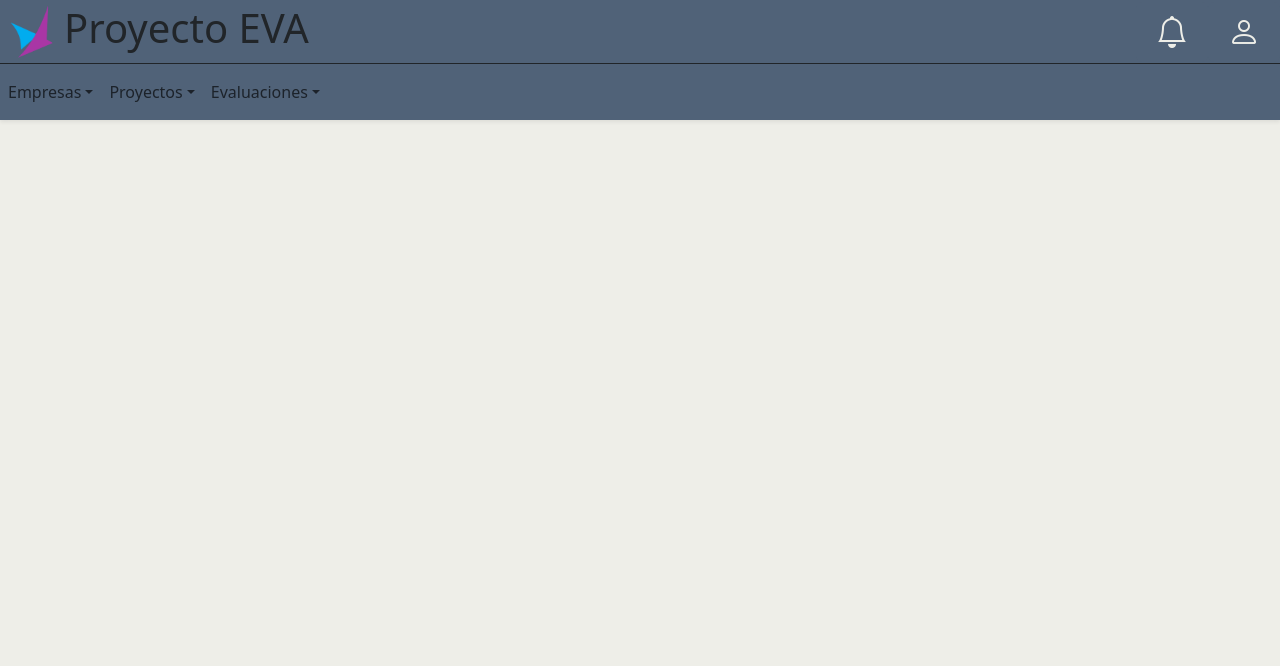
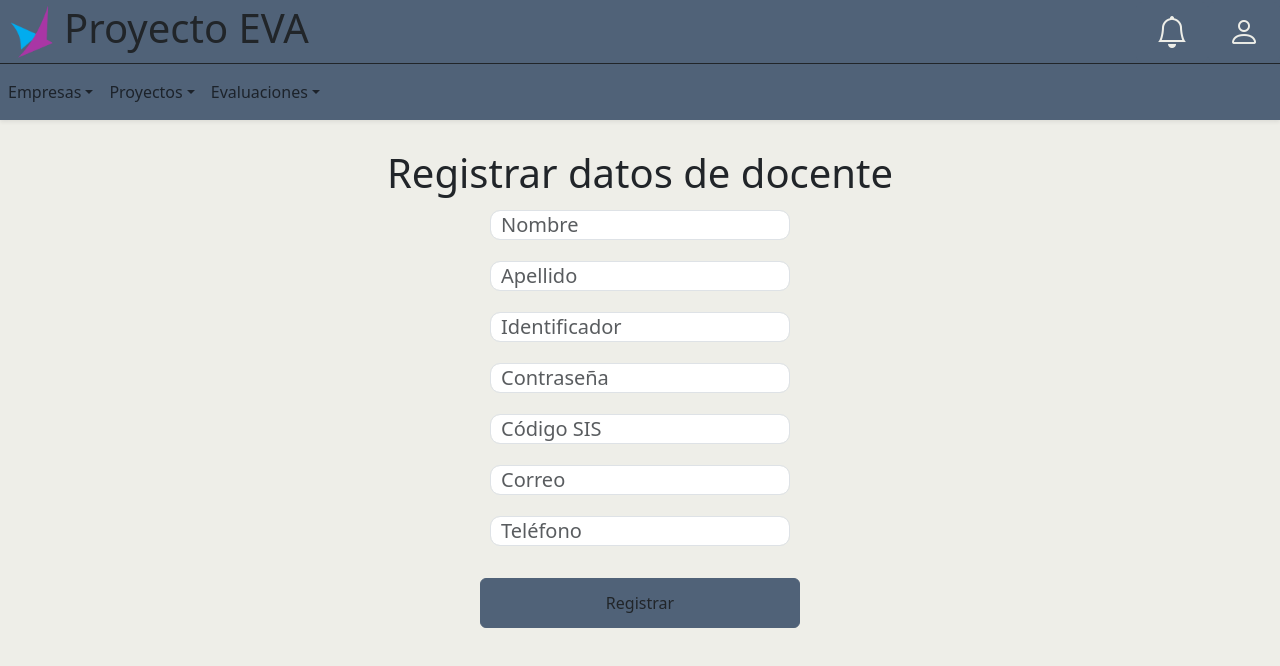
Before and after one commit to vetdy/proyectoeval-issafot, a React (Vite) app in the folder frontend/: page /registrar/docente in a window 1280 px wide. Shown: the top 666 px of the page. Built offline with nearby package versions, Linux system fonts and the light colour scheme.

Commit message:
Agregando correo, codiSIS, corre

```diff
--- a/frontend/src/App.jsx
+++ b/frontend/src/App.jsx
@@ -4,6 +4,7 @@ import menusRutas from "@src/config/menusRutas"
 import Navbar from "@src/componentes/navegacion/Navbar"
 import RegistroEmpresa from "@src/paginas/RegistroEmpresa"
 import RegistroDocente from "@src/paginas/RegistroDocente"
+import EmpresasRegistradas from "@src/paginas/EmpresasRegistradas"
 
 function App() {
 
@@ -13,7 +14,8 @@ function App() {
             <Navbar menuReferencia={menusRutas.estudiante}></Navbar>
             <Routes>
                 <Route path="/mi-empresa/registro" element={<RegistroEmpresa />}></Route>
-                <Route path="/RegistroDocente" element={<RegistroDocente />}></Route>
+                <Route path="/registrar/docente" element={<RegistroDocente />}></Route>
+                <Route path="/em-registradas/EmpresasRegistradas" element={<EmpresasRegistradas />}></Route>
 
             </Routes>
 
--- a/frontend/src/config/menusRutas.js
+++ b/frontend/src/config/menusRutas.js
@@ -21,7 +21,7 @@ const docente = {
 const estudiante = {
     "Empresas":{
         "Mi empresa": "/mi-empresa/registro",
-        "Empresas Registradas": "/empresas",
+        "Empresas Registradas": "/em-registradas/EmpresasRegistradas",
     },
     "Proyectos":{
         "Catálogo": "/proyectos/catalogo",
@@ -32,11 +32,12 @@ const estudiante = {
         "Planillas de Seguimiento": "/mis-planillas",
         "Registrar Evaluación": "/nueva-evaluacion",
     },
+
 }
 
 const administrador = {
     "Usuarios":{
-        "Gestionar Usuarios": "/gestion/usuarios",
+        "Gestionar Usuarios": "/registrar/docente",
         "Crear Notificaciones": "/gestion/notificaciones",
     },
 }
--- /dev/null
+++ b/frontend/src/paginas/EmpresasRegistradas.jsx
@@ -0,0 +1,8 @@
+function EmpresasRegistradas(){
+    return(
+        <div>Empresa 1 </div>
+
+    );
+}
+
+export default EmpresasRegistradas
--- a/frontend/src/paginas/RegistroDocente.jsx
+++ b/frontend/src/paginas/RegistroDocente.jsx
@@ -5,7 +5,9 @@ function App() {
   const [apellido, setApellido] = useState("");
   const [identificador, setIdentificador] = useState("");
   const [contrasenia, setContrasenia] = useState("");
-
+  const [Codigosis, setCodigosis] = useState("");
+  const [Correo, setCorreo] = useState("");
+  const [Telefono, setTelefono] = useState("");
 
   const [mensaje, setMensaje] = useState(null);
   const [tipoMensaje, setTipoMensaje] = useState(null);
@@ -25,36 +27,69 @@ function App() {
   return (
     <div className="App container mt-4">
       <div className="datos form-group">
-        <label >Registrar datos de docente </label>
-        <label>Nombre:
+       <h1> <label >Registrar datos de docente </label></h1>
+        <label>
           <input
+
             className="form-control mb-3"
             onChange={(event) => setNombre(event.target.value)}
             type="text"
+            placeholder='Nombre'
           />
         </label>
 
-        <label>Apellido:
+        <label>
           <input
+
             className="form-control mb-3"
             onChange={(event) => setApellido(event.target.value)}
             type="text"
+            placeholder='Apellido'
           />
         </label>
 
-        <label>Identificador:
+        <label>
           <input
             className="form-control mb-3"
             onChange={(event) => setIdentificador(event.target.value)}
             type="text"
+            placeholder='Identificador'
           />
         </label>
 
-        <label>Contraseña:
+        <label>
           <input
             className="form-control mb-3"
             onChange={(event) => setContrasenia(event.target.value)}
             type="password"
+            placeholder='Contraseña'
+          />
+        </label>
+
+        <label>
+          <input
+            className="form-control mb-3"
+            onChange={(event) => setCodigosis(event.target.value)}
+            type="text"
+            placeholder='Código SIS'
+          />
+        </label>
+
+        <label>
+          <input
+            className="form-control mb-3"
+            onChange={(event) => setCorreo(event.target.value)}
+            type="text"
+            placeholder='Correo'
+          />
+        </label>
+
+        <label>
+          <input
+            className="form-control mb-3"
+            onChange={(event) => setTelefono(event.target.value)}
+            type="text"
+            placeholder='Teléfono'
           />
         </label>
 
--- a/frontend/src/paginas/RegistroEmpresa.jsx
+++ b/frontend/src/paginas/RegistroEmpresa.jsx
@@ -17,7 +17,7 @@ function RegistroEmpresa(){
                             <input className="form-control" type="text" name="Nombre Largo" id="nombrelg" placeholder="Nombre Largo"></input>
                         </div>
                         <div className="form-group mb-1">
-                            <input className="form-control" type="text" name="Telefono" id="telefono" placeholder="Telefono"></input>
+                            <input className="form-control" type="text" name="Telefono" id="telefono" placeholder="Teléfono"></input>
                         </div>
                         <div className="form-group mb-1">
                             <input className="form-control" type="text" name="Correo" id="correo" placeholder="Correo"></input>
```
